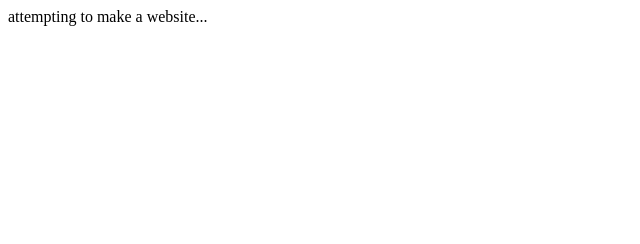
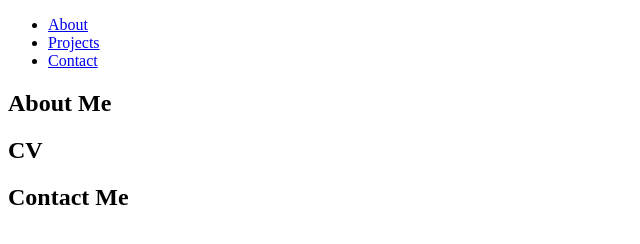
Before and after one commit to Micham3/MWatkins.github.io, a plain HTML site: page index.html in a window 1280 px wide. Shown: the whole page, without its empty margins (0-640 px from the left). Drawn offline with Linux system fonts and the light colour scheme.

Commit message:
Update index.html

```diff
--- a/index.html
+++ b/index.html
@@ -1,10 +1,34 @@
-<!DOCTYPE.html>
-<html>
-  <head>
-    <meta charset="utf-8">
-    <title> Personal Website</title>
-  </head>
-  <body>
-    <p> attempting to make a website...</p>
-  </body>
+<!DOCTYPE html>
+<html lang="en">
+<head>
+    <meta charset="UTF-8">
+    <meta name="viewport" content="width=device-width, initial-scale=1.0">
+    <title>Michaela Watkins</title>
+    <link rel="stylesheet" href="styles.css"> <!-- Link to your CSS file -->
+</head>
+<body>
+    <div class="banner">
+        <ul>
+            <li><a href="#about">About</a></li>
+            <li><a href="#projects">Projects</a></li>
+            <li><a href="#contact">Contact</a></li>
+        </ul>
+    </div>
+
+    <div id="about">
+        <h2>About Me</h2>
+    </div>
+
+    <div id="projects">
+        <h2>CV</h2>
+        <!-- Your projects content -->
+    </div>
+
+    <div id="contact">
+        <h2>Contact Me</h2>
+        <!-- Your contact information -->
+    </div>
+
+    <script src="script.js"></script> <!-- Link to your JavaScript file -->
+</body>
 </html>
```
